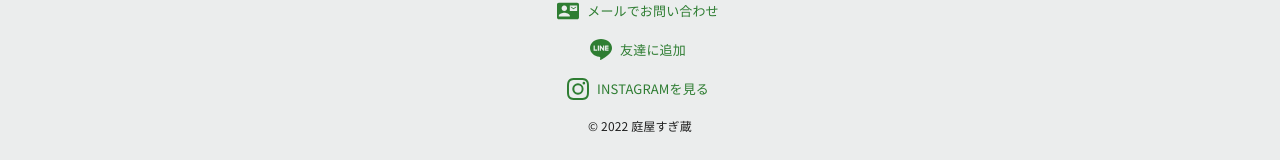
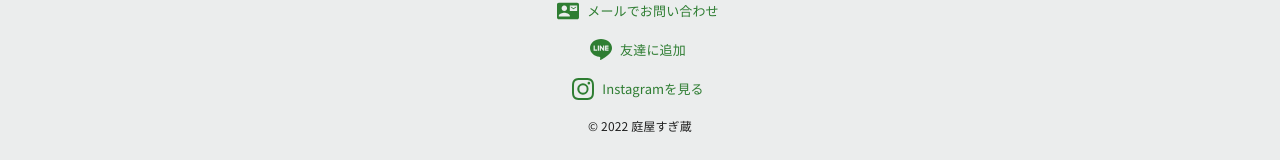
Before and after one commit to north238/garden-sugizo2, a Next.js app: page / in a window 1280 px wide. Shown: the part 3805-3965 px from the top of the page. Built offline with nearby package versions, Linux system fonts and the light colour scheme.

Commit message:
textTransformを追加

```diff
--- a/src/app/components/Footer.tsx
+++ b/src/app/components/Footer.tsx
@@ -26,7 +26,7 @@ const Footer = () => {
         }}
       >
         <ThemeProvider theme={theme}>
-          <Typography  variant="h4" sx={{ mb: 3 }}>
+          <Typography variant="h4" sx={{ mb: 3 }}>
             庭屋すぎ蔵
           </Typography>
           <Typography variant="body2" sx={{ m: 1 }}>
@@ -81,7 +81,7 @@ const Footer = () => {
             </Box>
             <Box>
               <Button
-              sx={{ fontSize: 13, fontFamily: notojp }}
+                sx={{ fontSize: 13, textTransform: 'none', fontFamily: notojp }}
                 size="large"
                 color="success"
                 href="https://www.instagram.com/sugizo_garden/"
```
Lines whose indentation alone changed are shown as unchanged.
